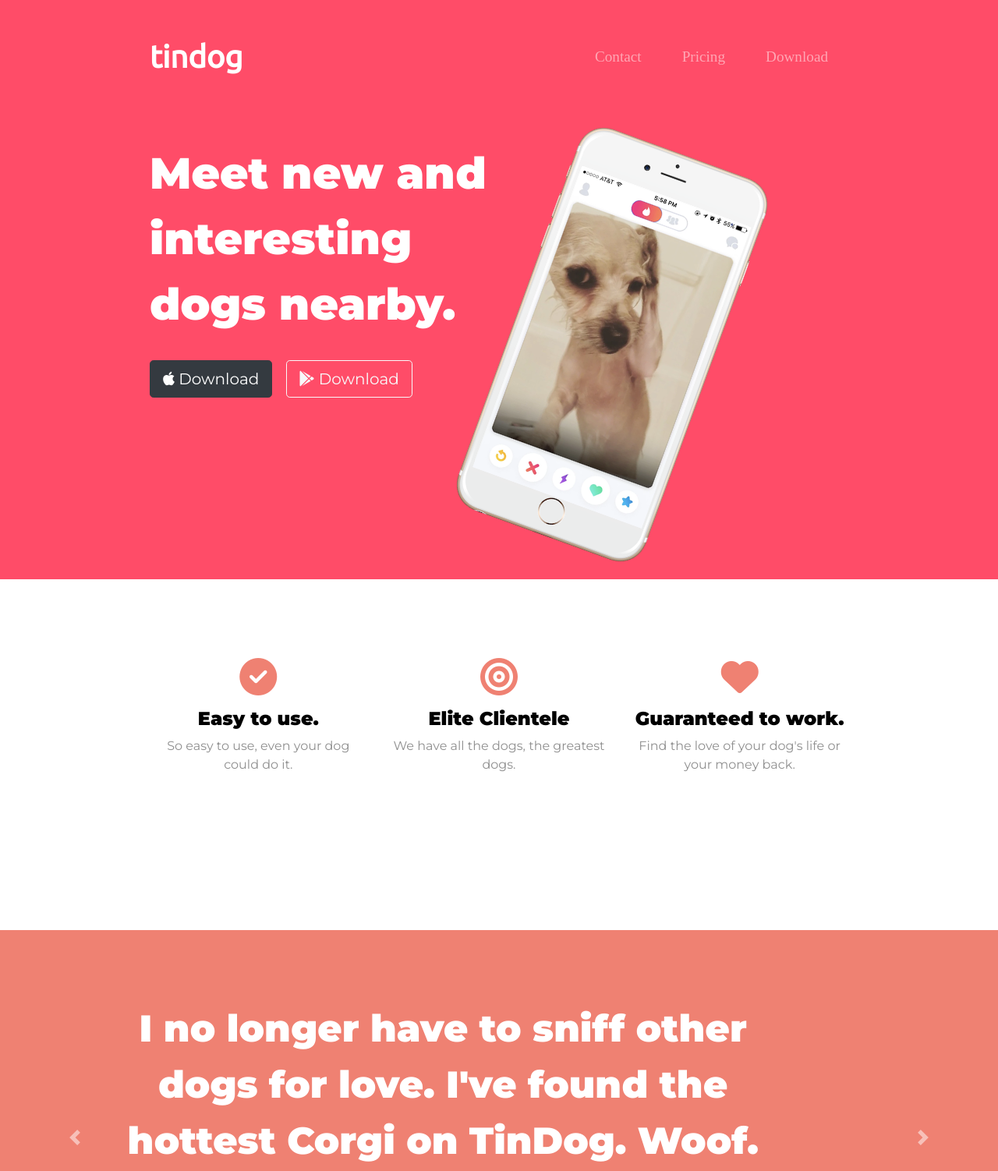
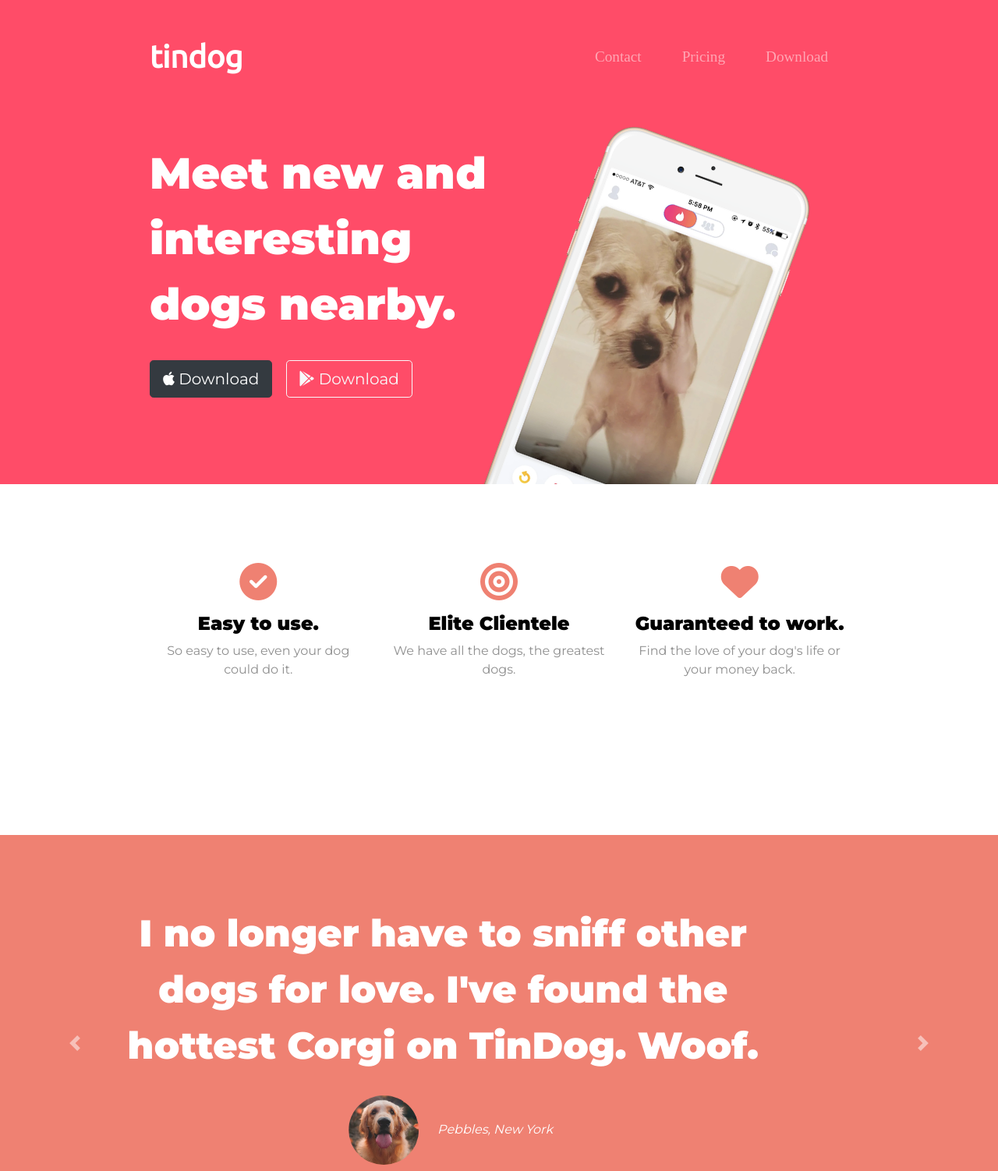
Before and after one commit to mrhallonline/tindog-bootstrap-lesson, a plain HTML site: page index.html in a window 1280 px wide. Shown: the top 1502 px of the page at 78% size. Drawn offline with nearby package versions, Linux system fonts and the light colour scheme.

Commit message:
changed z-index of image to place it behind second section

```diff
--- a/css/styles.css
+++ b/css/styles.css
@@ -45,11 +45,14 @@ h2 {
 .title-image {
     width: 60%;
     transform: rotate(20deg);
+    position: absolute;
+    right: 30%;
+
 }
 
 /************Title************/
 .container-fluid {
-    padding: 3% 15%;
+    padding: 3% 15% 7%;
 
 }
 
@@ -71,7 +74,9 @@ h1 {
 /*** Features Section */
 #features {
 height: 450px;
-background-color: ;
+background-color:#fff;
+
+    position: relative;
 color: #8f8f8f;
 }
 
```
